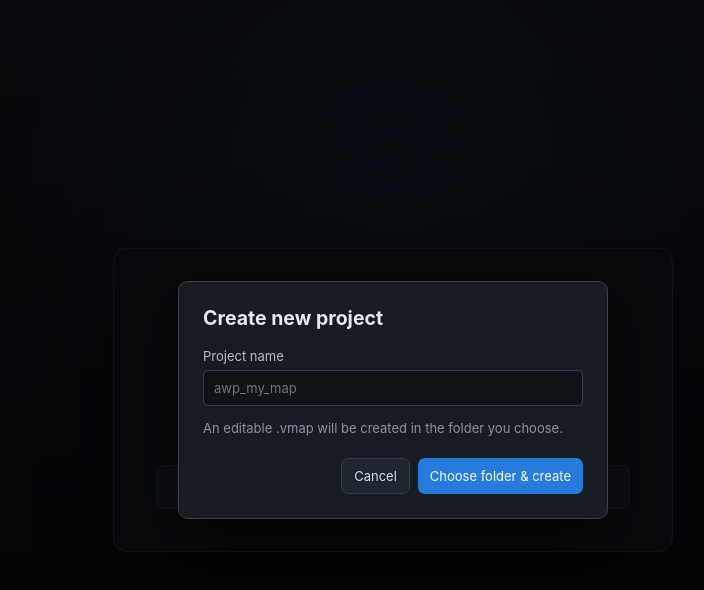
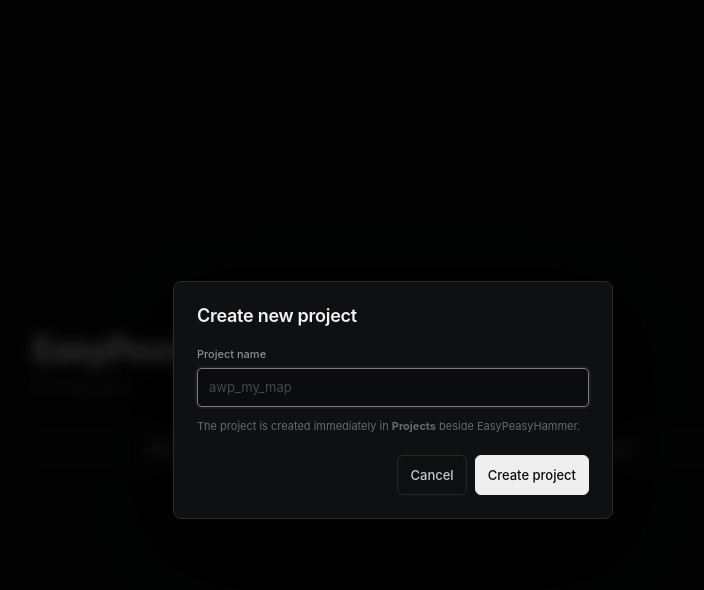
Before and after one commit to Memphis-Cat/EasyPeasyHammer-, an Electron app: page src/index.html in a window 1600 px wide. Both pictures are taken after a click on the button "Create new project". Shown: the whole page, without its empty margins (407-1111 px from the left). Drawn offline with nearby package versions, Linux system fonts and the light colour scheme; no server answers.

Commit message:
Load premium dark theme and fix project dialog flow

```diff
--- a/src/index.html
+++ b/src/index.html
@@ -7,6 +7,7 @@
   <title>EasyPeasyHammer</title>
   <link rel="stylesheet" href="styles.css" />
   <link rel="stylesheet" href="phase3.css" />
+  <link rel="stylesheet" href="startup.css" />
   <script type="importmap">
     {
       "imports": {
@@ -177,9 +178,11 @@
 
   <div id="newProjectModal" class="modal-backdrop hidden">
     <div class="modal-card">
-      <h2>Create new project</h2><label>Project name</label><input id="newProjectName" type="text" maxlength="80" placeholder="awp_my_map" />
-      <p>An editable .vmap will be created in the folder you choose.</p>
-      <div class="modal-actions"><button id="cancelCreateButton" class="secondary-button">Cancel</button><button id="confirmCreateButton" class="primary-button">Choose folder &amp; create</button></div>
+      <h2>Create new project</h2>
+      <label for="newProjectName">Project name</label>
+      <input id="newProjectName" type="text" maxlength="80" autocomplete="off" spellcheck="false" placeholder="awp_my_map" />
+      <p>The project is created immediately in <strong>Projects</strong> beside EasyPeasyHammer.</p>
+      <div class="modal-actions"><button id="cancelCreateButton" class="secondary-button">Cancel</button><button id="confirmCreateButton" class="primary-button">Create project</button></div>
     </div>
   </div>
   <div id="toast" class="toast hidden"></div>
@@ -193,5 +196,7 @@
 <script src="vmap.js"></script>
 <script type="module" src="viewport3d.js"></script>
 <script src="renderer.js"></script>
+<script src="theme.js"></script>
+<script src="project-dialog.js"></script>
 </body>
 </html>
```
